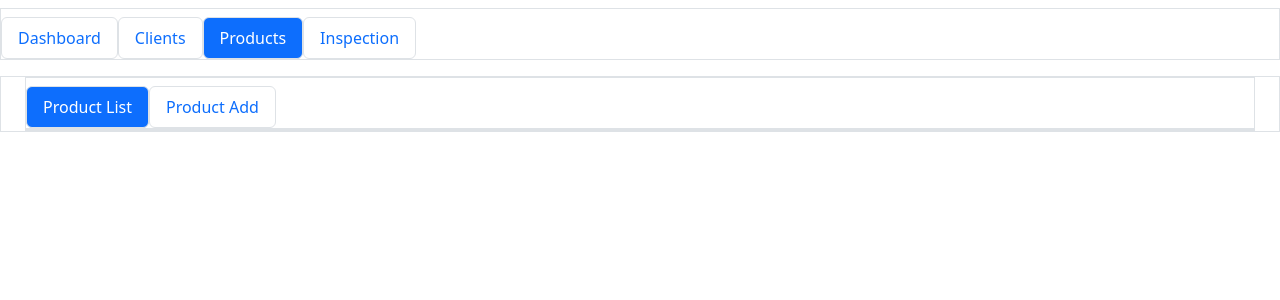
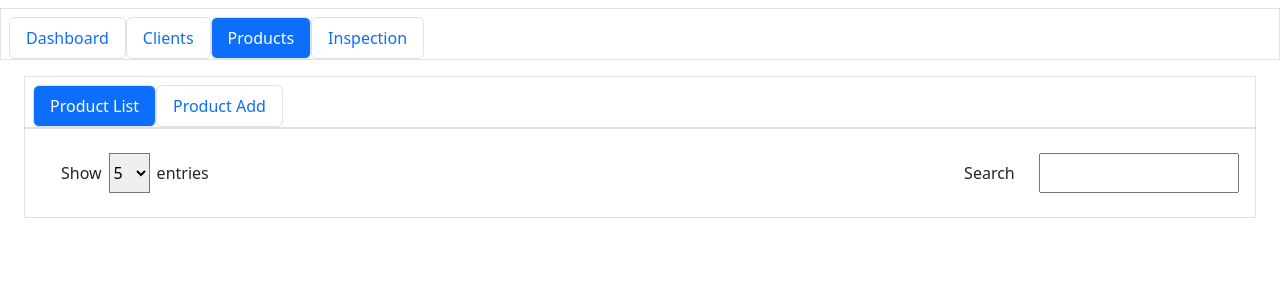
Before and after one commit to Aakash9111/Firesafety, a React (Create React App) app: page / in a window 1280 px wide. Both pictures are taken after a click on the tab "Products". Shown: the top 300 px of the page. Built offline with nearby package versions, Linux system fonts and the light colour scheme.

Commit message:
Product list header

```diff
--- a/src/Components/TabComponent/AllTabs/ProductAdd.js
+++ b/src/Components/TabComponent/AllTabs/ProductAdd.js
@@ -2,15 +2,16 @@ import React from "react";
 const Add = () => {
   return (
   <div className="contianer">
-      <div className="row mx-5">
+      <header className="row mx-5">
         <h5 className="col py-4">Add New Product</h5>
         <form className="row py-4 col-sm-4">
         <div class="input-group">
-      <input type="file" class="form-control" />
+        <input type="file" accept=".csv" class="form-control" />
         <button class="btn btn-primary" type="button" >Import</button>
         </div>
         </form>
-      </div>
+      </header>
+
       <div className="container">
         <form method="post">
           <div className="row">
@@ -64,6 +65,7 @@ const Add = () => {
         </div>
         </form>
       </div>
+
   </div>
   );
 };
--- a/src/Components/TabComponent/AllTabs/ProductList.js
+++ b/src/Components/TabComponent/AllTabs/ProductList.js
@@ -1,9 +1,29 @@
 import React from "react";
 const List = () => {
   return (
-   <div>
-
-   </div>
+   <>
+     <header className="row mx-3 py-4">
+        <div className="col-lg-6">
+            <div className="input-group">
+            <label className="p-2" >Show</label>
+            <select className="btn-outline">
+              <option value="5">5</option>
+              <option value="10">10</option>
+              <option value="15">15</option>
+              <option value="20">20</option>
+            </select>
+            <labels className="p-2" >entries</labels>
+            </div>
+        </div>
+        <div className="col-lg-6">
+            <div className="row">
+            <label className="col-lg-6 p-2"></label>
+            <label className="col-lg-2 text-center p-2">Search</label>
+            <input type="text" className="col-lg-4"/>
+            </div>
+        </div>
+      </header>
+   </>
   );
 };
 export default List;
--- a/src/Components/TabComponent/ProductTabs.js
+++ b/src/Components/TabComponent/ProductTabs.js
@@ -10,7 +10,7 @@ const ProductTabs = () => {
 
   return (
     <div className="mx-4">
-    <ul className=" border border-grey nav nav-pills" id="pills-tab" role="tablist">
+    <ul className="px-2 border border-grey nav nav-pills" id="pills-tab" role="tablist">
   <li className="mt-2 nav-item" role="presentation">
     <button onClick={handleTab1} className="border border-grey nav-link active" id="pills-home-tab" data-bs-toggle="pill" data-bs-target="#pills-home" type="button" role="tab" aria-controls="pills-home" aria-selected="true">Product List</button>
   </li>
--- a/src/Components/TabComponent/Tabs.js
+++ b/src/Components/TabComponent/Tabs.js
@@ -20,7 +20,7 @@ const Tabs = () => {
 
   return (
   <div>
-  <ul className="mt-2 ml-4 border border-grey nav nav-pills mb-3" id="pills-tab" role="tablist">
+  <ul className="px-2 mt-2 ml-4 border border-grey nav nav-pills mb-3" id="pills-tab" role="tablist">
   <li className="mt-2 nav-item" role="presentation">
     <button onClick={handleTab1} className="border border-grey nav-link active" id="pills-home-tab" data-bs-toggle="pill" data-bs-target="#pills-home" type="button" role="tab" aria-controls="pills-home" aria-selected="true">Dashboard</button>
   </li>
@@ -34,7 +34,7 @@ const Tabs = () => {
     <button onClick={handleTab4} className="border border-grey nav-link" id="pills-contact-tab" data-bs-toggle="pill" data-bs-target="#pills-contact" type="button" role="tab" aria-controls="pills-contact" aria-selected="false">Inspection</button>
   </li>
 </ul>
-<div className="border border-grey tab-content" id="pills-tabContent">
+<div className="tab-content" id="pills-tabContent">
     {(() => {
         switch (activeTab) {
           case "Dashboard":   return <></>;
```
Lines whose indentation alone changed are shown as unchanged.
